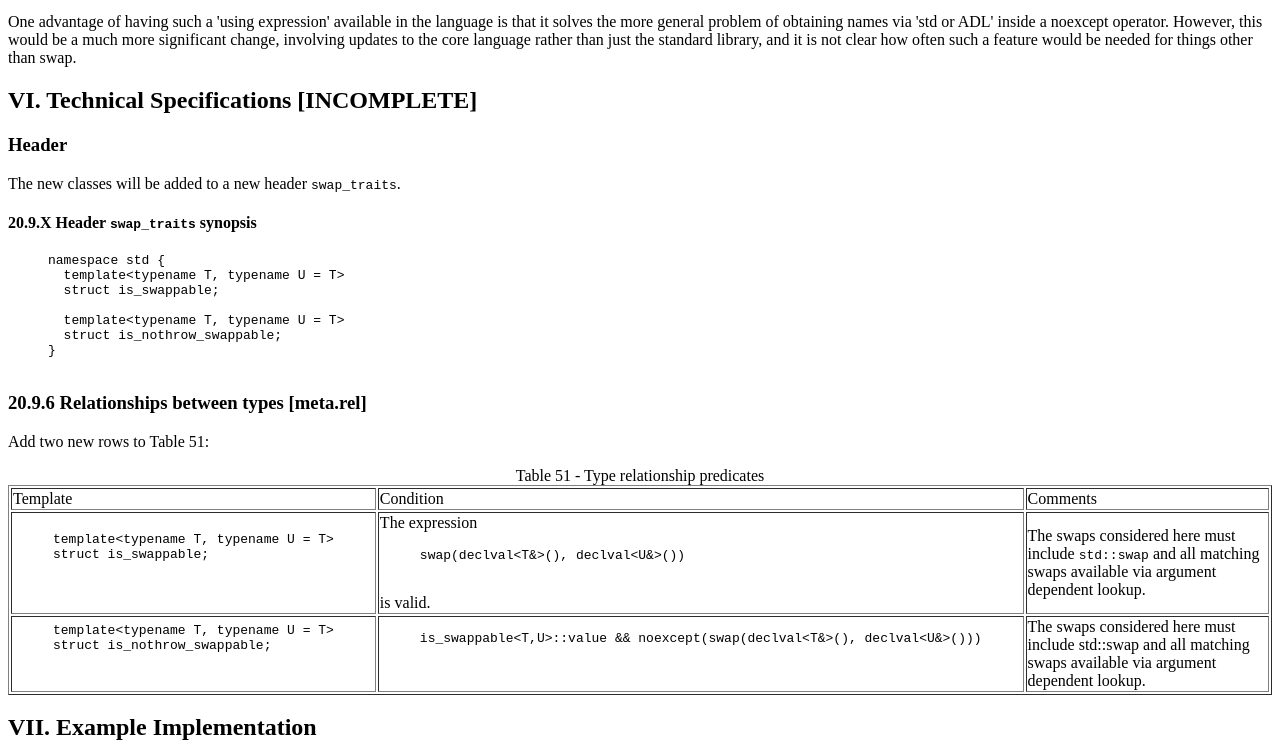
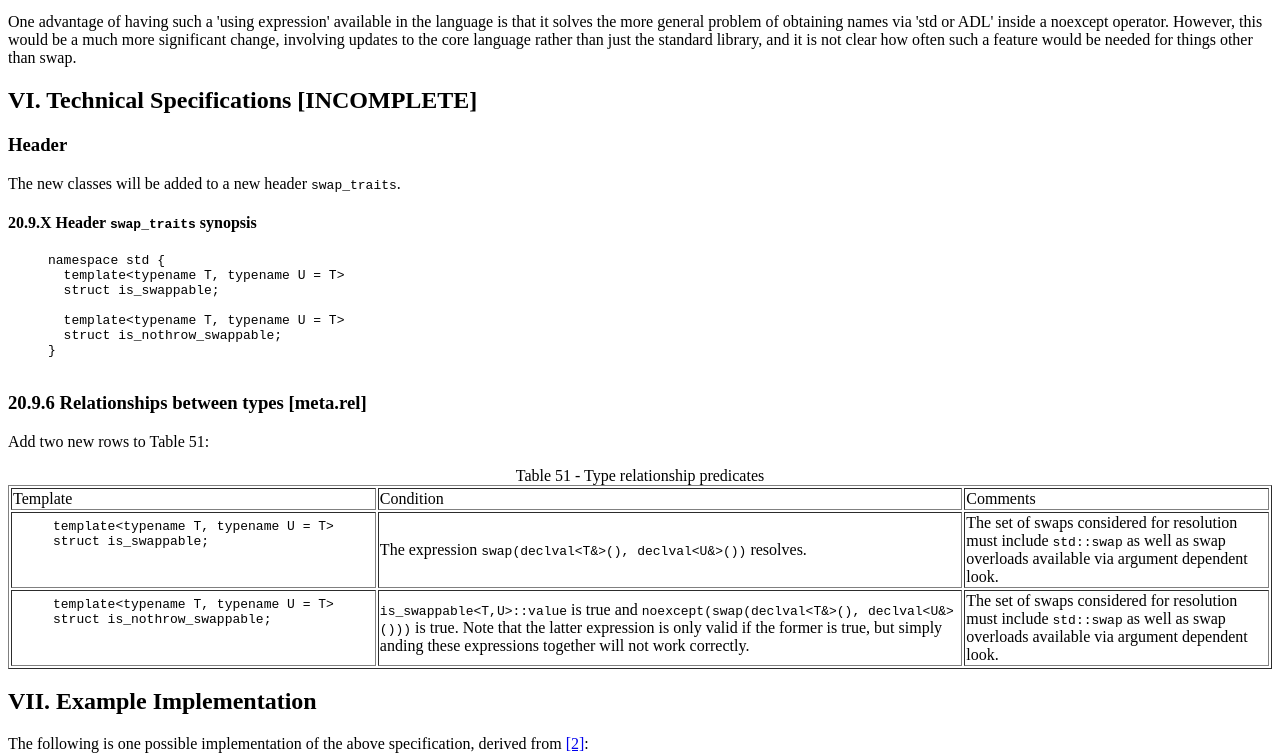
Before and after one commit to acmorrow/cpp-proposals, a plain HTML site: page nXXXX.html in a window 1280 px wide. Shown: the part 2044-2800 px from the top of the page. Drawn offline with Linux system fonts and the light colour scheme.

Commit message:
Misc clarifications

```diff
--- a/nXXXX.html
+++ b/nXXXX.html
@@ -34,10 +34,10 @@
       standard library: <tt>std::is_swappable&lt;T, U&gt;</tt>
       and <tt>std::is_nothrow_swappable&lt;T, U&gt;</tt>. The former will provide a static
       constant bool value 'value', which is true if the expression
-      '<tt>swap(declval&lt;T&&gt;(), declval&lt;U&&gt;())</tt>' is well formed when
+      '<tt>swap(declval&lt;T&&gt;(), declval&lt;U&&gt;())</tt>' resolves when
       <tt>std::swap</tt> is in scope. The latter will provide a static constant bool value
-      'value' which is true if the same expression is well formed when <tt>std::swap</tt> is in
-      scope and is known to be non-throwing.
+      'value' which is true if the same expression resolves when <tt>std::swap</tt> is in scope
+      and the resolved function is known to be non-throwing.
     </p>
 
     <a name="motivation"><H2>III. Motivation and Scope</H2></a>
@@ -211,15 +211,11 @@ struct is_swappable;
               </pre></tt></blockquote>
             </td>
             <td>
-              The expression
-              <blockquote><tt><pre>
-swap(declval&lt;T&&gt;(), declval&lt;U&&gt;())
-              </pre></tt></blockquote>
-              is valid.
+              The expression <tt>swap(declval&lt;T&&gt;(), declval&lt;U&&gt;())</tt> resolves.
             </td>
             <td>
-              The swaps considered here must include <tt>std::swap</tt> and all matching swaps available
-              via argument dependent lookup.
+              The set of swaps considered for resolution must include <tt>std::swap</tt> as
+              well as swap overloads available via argument dependent look.
             </td>
           </tr>
           <tr>
@@ -230,13 +226,14 @@ struct is_nothrow_swappable;
               </pre></tt></blockquote>
             </td>
             <td>
-              <blockquote><tt><pre>
-is_swappable&lt;T,U&gt;::value &amp;&amp; noexcept(swap(declval&lt;T&&gt;(), declval&lt;U&&gt;()))
-              </pre></tt></blockquote>
+              <tt>is_swappable&lt;T,U&gt;::value</tt> is true  and
+              <tt>noexcept(swap(declval&lt;T&&gt;(), declval&lt;U&&gt;()))</tt> is true. Note
+              that the latter expression is only valid if the former is true, but simply anding
+              these expressions together will not work correctly.
             </td>
             <td>
-              The swaps considered here must include std::swap and all matching swaps available
-              via argument dependent lookup.
+              The set of swaps considered for resolution must include <tt>std::swap</tt> as
+              well as swap overloads available via argument dependent look.
             </td>
           </tr>
         </table>
```
